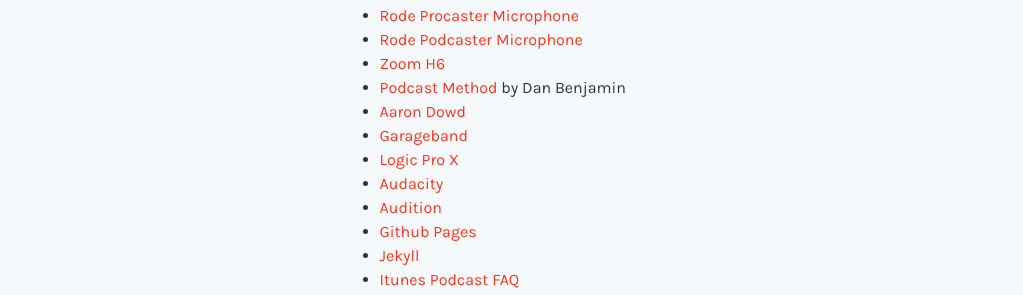
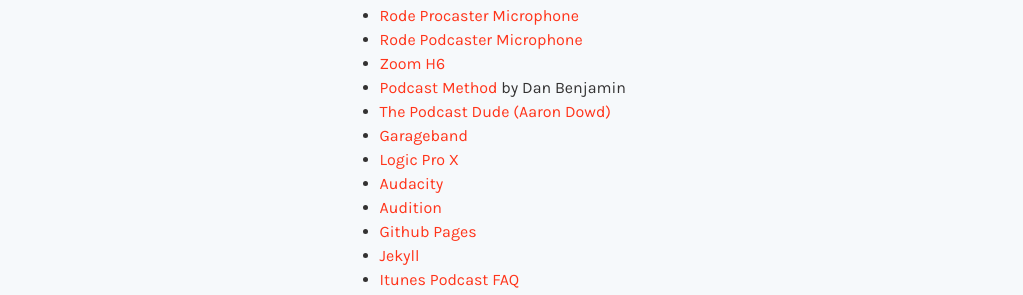
Before and after one commit to vivienney/podcast, a Jekyll site: the page built from _episodes/06.markdown, in a window 1280 px wide and 1202 px high. Shown: the part 622-917 px from the top of the window, without its empty margins (128-1151 px from the left). Built offline with Jekyll 4.4.1, drawn with Linux system fonts in a browser that asks for light colours.

Commit message:
Update 06.markdown

```diff
--- a/_episodes/06.markdown
+++ b/_episodes/06.markdown
@@ -25,12 +25,12 @@
 - [Rode Podcaster Microphone](http://www.rode.com/microphones/podcaster)
 - [Zoom H6](http://www.zoom.co.jp/products/h6)
 - [Podcast Method](http://www.podcastmethod.co/) by Dan Benjamin
-- [Aaron Dowd](http://aarondowd.com/)
+- [The Podcast Dude (Aaron Dowd)](http://www.thepodcastdude.com)
 - [Garageband](https://www.apple.com/uk/mac/garageband/)
 - [Logic Pro X](https://www.apple.com/uk/logic-pro/)
 - [Audacity](http://audacity.sourceforge.net/)
 - [Audition](https://creative.adobe.com/products/audition)
-- [Github Pages](https://creative.adobe.com/products/audition)
+- [Github Pages](https://pages.github.com)
 - [Jekyll](http://jekyllrb.com/)
 - [Itunes Podcast FAQ](https://www.apple.com/uk/itunes/podcasts/specs.html)
 - [Squarespace](http://www.squarespace.com/)
```
